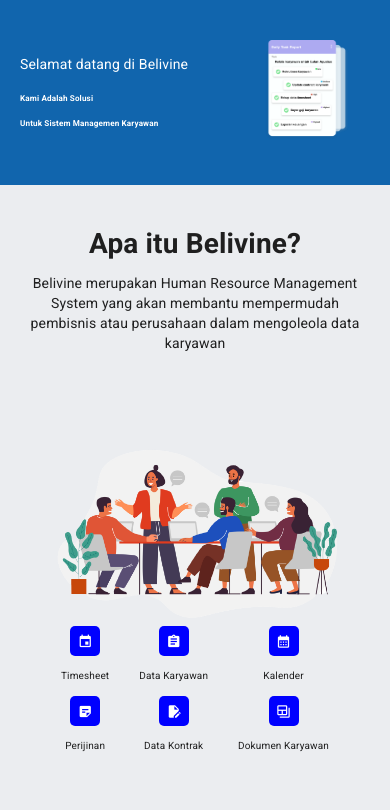
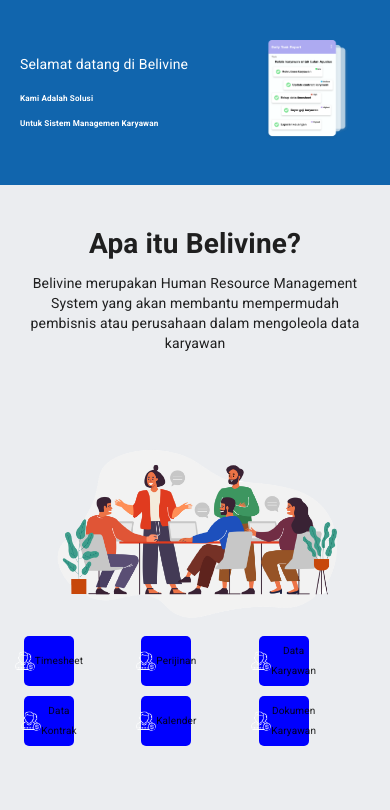
Before and after one commit to belivine/belivine.github.io, a Nuxt app: page / in a window 390 px wide. Shown: the top 810 px of the page. Built offline with nearby package versions, Linux system fonts and the light colour scheme.

Commit message:
implemment grid css

```diff
--- a/nuxt.config.js
+++ b/nuxt.config.js
@@ -4,7 +4,7 @@
 
   // Global page headers: https://go.nuxtjs.dev/config-head
   head: {
-    title: 'pofile',
+    title: 'Belivine',
     htmlAttrs: {
       lang: 'en'
     },
@@ -15,7 +15,7 @@
       { name: 'format-detection', content: 'telephone=no' }
     ],
     link: [
-      { rel: 'icon', type: 'image/x-icon', href: '/favicon.ico' },
+      { rel: 'icon', type: 'image/x-icon', href: '/logo_belivine.png' },
       { rel:'stylesheet', href:'//fonts.googleapis.com/css?family=Roboto:400,500,700,400italic|Material+Icons' },
     ]
   },
--- a/package.json
+++ b/package.json
@@ -7,7 +7,8 @@
     "build": "nuxt build",
     "start": "nuxt start",
     "generate": "nuxt generate",
-    "deploy": "push-dir --dir=dist --branch=gh-pages --cleanup"
+    "deploy": "push-dir --dir=dist --branch=gh-pages --cleanup",
+    "dev:host": "nuxt --hostname '192.168.148.145' --port 8000"
   },
   "dependencies": {
     "core-js": "^3.19.3",
--- a/pages/index.vue
+++ b/pages/index.vue
@@ -29,13 +29,20 @@
 
       <div id="feature" class="section">
         <div class="md-layout md-gutter" v-for="(feature, idx) in features" :key="idx">
-          <div class="md-layout-item right reverse" v-if="idx % 2 == 0" style="margin-top: 2.188rem">
+          <!-- <div class="md-layout-item right reverse" v-if="idx % 2 == 0" style="margin-top: 2.188rem">
             <div v-for="(val, i) in feature.featureList" :key="i" >
               <div class="single-item md-layout-item" v-for="(list, index) in val" :key="index">
                 <md-icon class="item-icon" style="display: flex !important; justify-content: center; color: white">{{list.icon}}</md-icon>
+                <img src="/payroll.png" style="display: flex !important; justify-content: center; color: white" alt="">
                 <p style="text-align: center; font-size: 0.625rem">{{ list.label }}</p>
               </div>
             </div>
+          </div> -->
+          <div class="md-layout-item right reverse" v-if="idx % 2 == 0" style="margin-top: 2.188rem">
+              <div v-for="(val, i) in feature.featureList" :key="i" class="single-item md-layout-item">
+                <img src="/payroll.png" style="display: flex !important; justify-content: center; color: white" alt="">
+                <p style="text-align: center; font-size: 0.625rem">{{ val.label }}</p>
+              </div>
           </div>
           <div v-if="idx % 2 == 0" class="reverse md-layout-item">
             <img :src="require(`~/assets/images/${feature.image}`)" alt="" />
@@ -58,9 +65,9 @@
       <div id="carousel" class="section">
         <vueper-slides class="no-shadow" transition-speed="250">
           <vueper-slide
-            v-for="i in slides"
+            v-for="(val, i) in slides"
             :key="i"
-            :image="i.image"
+            :image="val.image"
           />
         </vueper-slides>
       </div>
@@ -143,7 +150,6 @@
           name: "HR",
           image: "feature-hr.png",
           featureList: [
-            [
               {
               icon: "event",
               label: "Timesheet",
@@ -152,8 +158,6 @@
                 icon: "sticky_note_2",
                 label: "Perijinan",
               },
-            ],
-            [
               {
                 icon: "assignment",
                 label: "Data Karyawan",
@@ -161,9 +165,7 @@
               {
                 icon: "edit_document",
                 label: "Data Kontrak",
-              }
-            ],
-            [
+              },
               {
                 icon: "calendar_month",
                 label: "Kalender",
@@ -172,7 +174,6 @@
                 icon: "backup_table",
                 label: "Dokumen Karyawan",
               },
-            ]
           ],
         },
         {
@@ -316,21 +317,33 @@
 
 .container .md-layout {
   margin: 3.125rem 0;
+  gap: 10px;
 }
 
 .container .md-layout-item.right {
-  display: flex;
+  display: grid;
   justify-content: flex-end;
+  gap: 10px;
+  grid-template-columns: 1fr 1fr 1fr;
 }
 
 .container .md-layout-item .single-item {
-  padding: 0 2.5rem;
+  /* padding: 0 2.5rem; */
+  width: 50px;
+  background-color: blue;
+  height: 50px;
+  border-radius: 0.313rem;
+  background: blue;
+  display: flex;
+  justify-content: center;
+  align-items: center;
 }
 
-.container .md-layout-item .single-item .item-icon {
-  padding: 1.25rem;
-  background-color: blue;
-  border-radius: 0.313rem;
+.container .md-layout-item .single-item img {
+  width: 20px;
+  justify-content: center;
+  display: flex;
+  align-items: center;
 }
 
 .container .md-layout-item img {
@@ -417,7 +430,7 @@
 
 @media (max-width: 1244px) {
   .container .md-layout-item .single-item {
-    padding: 0 1.563rem;
+    /* padding: 0 1.563rem; */
   }
 
   #contact .md-button {
@@ -427,7 +440,7 @@
 
 @media (max-width: 1063px) {
   .container .md-layout-item .single-item {
-    padding: 0 0.938rem;
+    /* padding: 0 0.938rem; */
   }
 }
 
@@ -452,7 +465,7 @@
 }
 
 @media (max-width: 694px) {
-  .container .md-layout-item .single-item .item-icon {
+  .container .md-layout-item .single-item .img {
     padding: 0.938rem;
     font-size: 0.938rem !important;
   }
```
Also changed, not shown: static/logo_belivine.png (added), static/payroll.png (added).
